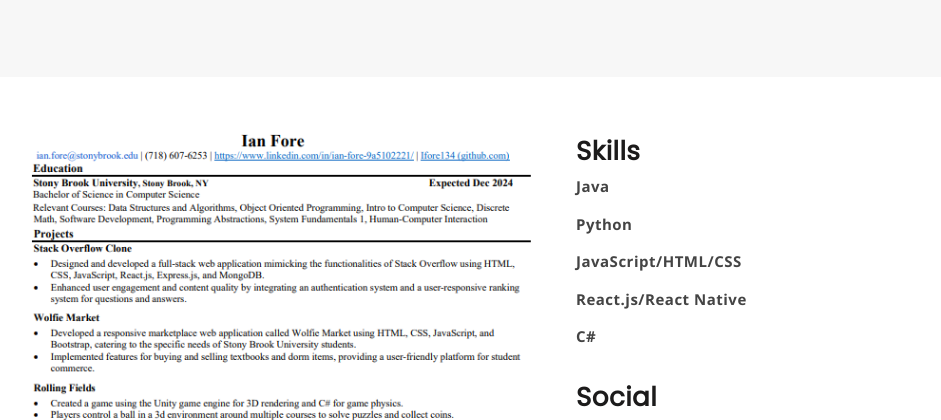
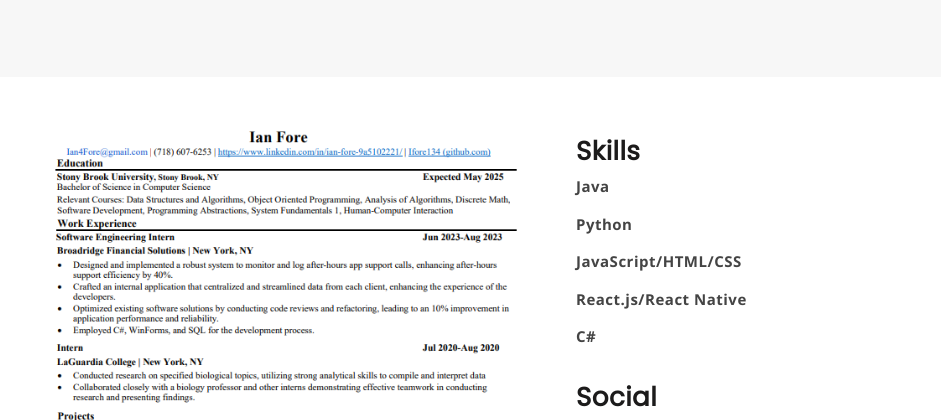
Before and after one commit to Ifore134/Ifore134.github.io, a plain HTML site: page index.html in a window 1280 px wide. Shown: the part 1103-1523 px from the top of the page, without its empty margins (79-1020 px from the left). Drawn offline with nearby package versions, Linux system fonts and the light colour scheme.

Commit message:
new resume

```diff
--- a/index.html
+++ b/index.html
@@ -138,7 +138,7 @@
 								<div class="row">
 									<div class="col-md-6">
 										<div class="mu-about-content-left">
-											<img class="mu-profile-img" src="assets/images/Ian's resume.png" alt="Profile Image">
+											<img class="mu-profile-img" src="assets/images/resume jan 2024.png" alt="Profile Image">
 										</div>
 									</div>
 									<div class="col-md-6">
```
Also changed, not shown: assets/images/resume jan 2024.png (added), 1 other file.
